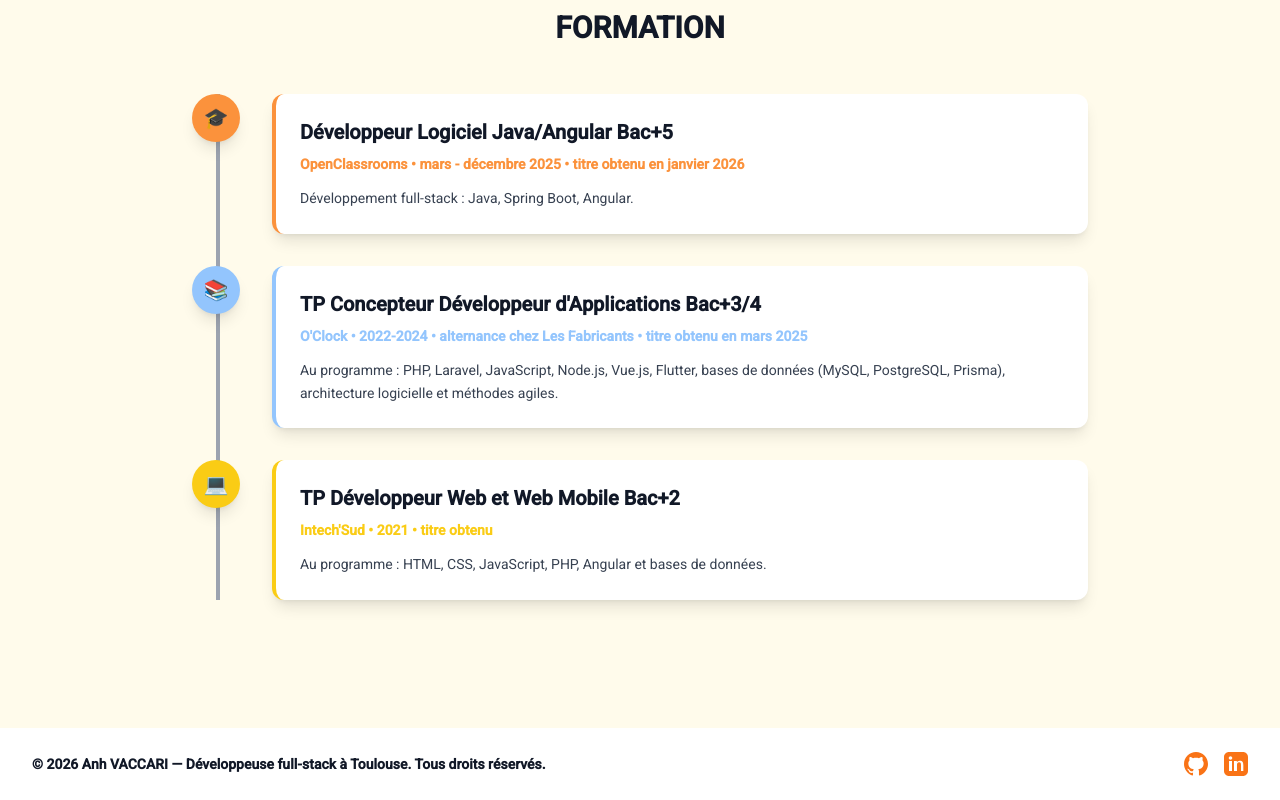
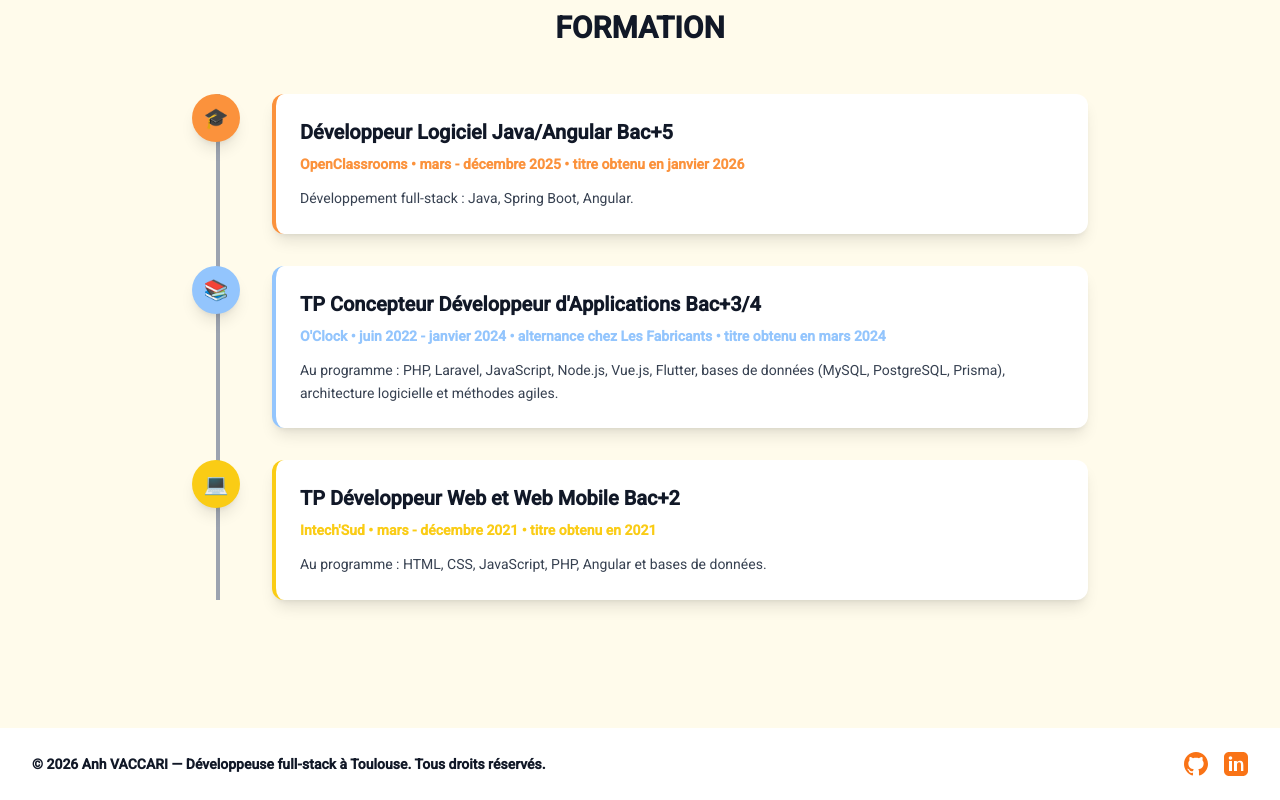
Before and after one commit to AnhVaccari/portfolio-angular, an Angular app: page /about in a window 1280 px wide. Shown: the part 1712-2512 px from the top of the page. Built offline with nearby package versions, Linux system fonts and the light colour scheme.

Commit message:
docs: dates de formation précisées (O'Clock, Intech'Sud)
O'Clock : juin 2022 - janvier 2024, titre obtenu en mars 2024 — la période
d'alternance correspond désormais exactement à celle de l'expérience Les
Fabricants. Intech'Sud : mars - décembre 2021, titre obtenu la même année.

```diff
--- a/src/app/pages/about/about.html
+++ b/src/app/pages/about/about.html
@@ -252,7 +252,8 @@
             TP Concepteur Développeur d'Applications Bac+3/4
           </h4>
           <p class="text-blue-300 font-semibold mb-3">
-            O'Clock • 2022-2024 • alternance chez Les Fabricants • titre obtenu en mars 2025
+            O'Clock • juin 2022 - janvier 2024 • alternance chez Les Fabricants • titre obtenu en
+            mars 2024
           </p>
           <p class="text-gray-700 leading-relaxed">
             Au programme : PHP, Laravel, JavaScript, Node.js, Vue.js, Flutter, bases de données
@@ -272,7 +273,7 @@
           <h4 class="font-bold text-xl text-gray-900 mb-2">
             TP Développeur Web et Web Mobile Bac+2
           </h4>
-          <p class="text-yellow-400 font-semibold mb-3">Intech'Sud • 2021 • titre obtenu</p>
+          <p class="text-yellow-400 font-semibold mb-3">Intech'Sud • mars - décembre 2021 • titre obtenu en 2021</p>
           <p class="text-gray-700 leading-relaxed"></p>
           <p class="text-gray-700 leading-relaxed">
             Au programme : HTML, CSS, JavaScript, PHP, Angular et bases de données.
```
